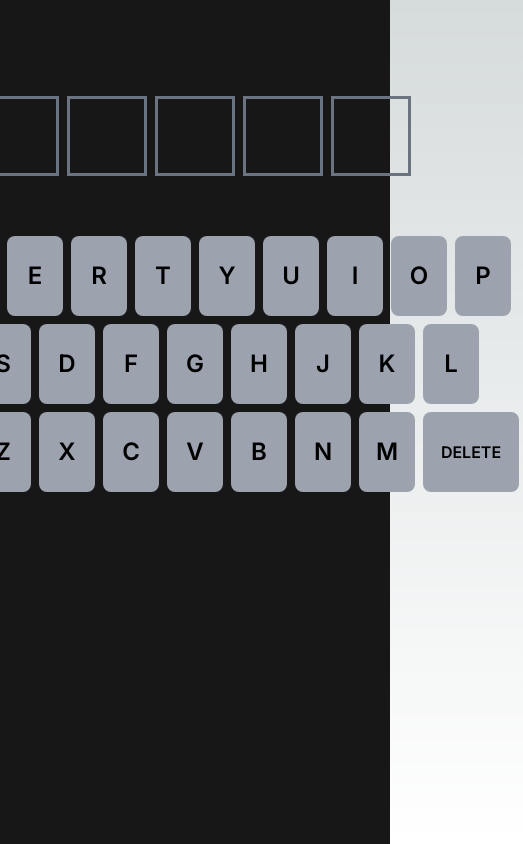
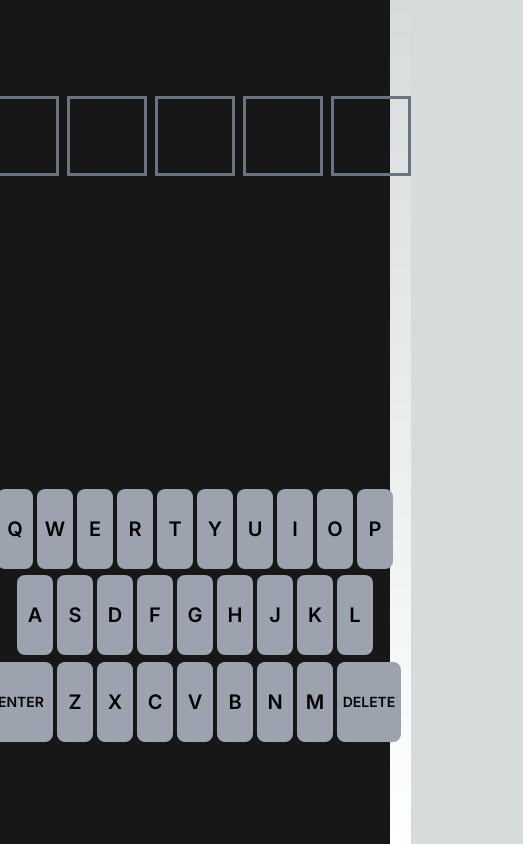
Before and after one commit to bledsoef/wooordle, a Next.js app: page / in a window 390 px wide. Shown: the whole page, 523 px wide, since content can reach past the window. Built offline with nearby package versions, Linux system fonts and the light colour scheme.

Commit message:
making page mobile responsive

```diff
--- a/app/page.js
+++ b/app/page.js
@@ -13,7 +13,7 @@ export default function Home() {
   }
   return (
     <main className="min-h-screen items-center p-24 bg-neutral-900">
-      {!showModal && <Wordle onEnter={handleEnter} onCorrect={handleCorrect} wordOfDay={"carts"}/>}
+      {!showModal && <Wordle onEnter={handleEnter} onCorrect={handleCorrect} wordOfDay={"clinically"}/>}
       {showModal && <Modal guesses={guessesCount}/>}
     </main>
   );
--- a/components/Wordle.js
+++ b/components/Wordle.js
@@ -1,45 +1,138 @@
 "use client"
-
 import { useState, useEffect } from "react"
 export default function Wordle({onEnter, onCorrect, wordOfDay}) {
   const word = wordOfDay.split("")
-  const [message, setMessage] = useState("")
   const [correct, setCorrect] = useState(false)
   const [currentRow, setCurrentRow] = useState(0)
   const [guessIndex, setGuessIndex] = useState(0)
-  const [gridLength, setGridLength] = useState(5)
+  const [rowLength, setRowLength] = useState(5)
   const [gridHeight, setGridHeight] = useState(1)
+  const [message, setMessage] = useState(false)
   const [guesses, setGuesses] = useState([[
-    ["", ""], ["", ""], ["", ""], ["", ""], ["", ""]
+    ["", "", "20", "4xl"], ["", "", "20", "4xl"], ["", "", "20", "4xl"], ["", "", "20", "4xl"], ["", "", "20", "4xl"]
   ]])
+  const initalizeGrid = () => {
     const rows = []
     for (let i = 0; i < gridHeight; i++) {
       let row = []
       for (let j = 0; j < guesses[i].length; j++) {
-      row.push(<div key={`${i}_${j}`} className={`flex ${guesses[i][j][0] ? "border-gray-400" : "border-gray-500"} ${i < currentRow ? "" : "border-3"} w-20 h-20 text-4xl ${guesses[i][j][1]} font-semibold uppercase justify-center items-center`}>{guesses[i][j][0]}</div>)
+        row.push(<div key={`${i}_${j}`} className={`flex ${guesses[i][j][0] ? "border-gray-400" : "border-gray-500"} ${i < currentRow ? "" : "border-3"} w-20 h-${guesses[i][j][2] ? guesses[i][j][2] : "20" } text-${guesses[i][j][3] ? "4xl" : guesses[i][j][3]}  ${guesses[i][j][1]} font-semibold uppercase justify-center items-center`}>{guesses[i][j][0]}</div>)
       }
       rows.push(<div key={i} className="flex space-x-2 mb-2">{row}</div>)
     }
-  const keyboard = []
-  const row1 = ["q", "w", "e", "r", "t", "y", "u", "i", "o", "p"]
-  const row2 = ["a", "s", "d", "f", "g", "h", "j", "k", "l"]
-  const row3 = ["enter", "z", "x", "c", "v", "b", "n", "m", "delete"]
-
-
+    return rows
+  }
+  const validKeys = ["q", "w", "e", "r", "t", "y", "u", "i", "o", "p", "a", "s", "d", "f", "g", "h", "j", "k", "l", "Enter", "z", "x", "c", "v", "b", "n", "m", "Backspace"]
   useEffect(() => {
     if (correct) {
       handleOnCorrect();
     }
-  }, [correct]); // Run this effect whenever 'correct' state changes
+  }, [correct]);
 
   useEffect(() => {
     const keyDownHandler = (e) => {
-        if (guessIndex < 5) {
+        if (validKeys.includes(e.key)) {
+            if (e.key == "Enter") {
+                handleEnter()
+            } else if (e.key == "Backspace") {
+                handleDelete()
+            } else if (guessIndex < 5) {
                 setGuesses(prevGuesses => {
                   return prevGuesses.map((guess, index) => {
                     if (currentRow == index) {
                       guess[guessIndex][0] = e.key
                       guess[guessIndex][1] = ""
+                      guess[guessIndex][2] = "20"
+                      guess[guessIndex][3] = "4xl"
+                      return guess
+                    } else {
+                      return guess
+                    }
+                  })
+                })
+                setGuessIndex(guessIndex+1)
+              }
+              else {
+                setGuesses(prevGuesses => {
+                  return prevGuesses.map((guess, index) => {
+                    if (currentRow == index) {
+                      return [...guess, [e.key, "", "20", "4xl"]]
+                    } else {
+                      return guess
+                    }
+                  })
+                })
+                setRowLength(rowLength + 1)
+                setGuessIndex(guessIndex+1)
+              }
+            }
+        };
+    document.addEventListener("keydown", keyDownHandler);
+    return () => {
+      document.removeEventListener("keydown", keyDownHandler);
+    };
+  }, [guessIndex, currentRow]);
+
+  const validateWord = async (guess) => {
+    var joinedWord = ""
+    for (let letter of guess) {
+        joinedWord = joinedWord + letter[0]
+    }
+    let response = await fetch(`https://www.dictionaryapi.com/api/v3/references/collegiate/json/${joinedWord}?key=${process.env.NEXT_PUBLIC_MERRIAM_WEBSTER}`)
+    let data = await response.json()
+    if (data == [] || typeof data[0] === 'string' || data[0] instanceof String) {
+        return "invalid"
+    }
+    var wordCharacterCount = {};
+    var guessCharacterCount = {};
+    for (let letter of word) {
+        if (letter in wordCharacterCount) {
+            wordCharacterCount[letter] += 1
+        } else {
+            wordCharacterCount[letter] = 1
+        }
+    }
+    for (let letter of guess) {
+        guessCharacterCount[letter[0]] = 0
+    }
+    let result = guess.map((character) => {
+        character[1] = "bg-zinc-700"
+        character[2] = "6"
+        character[3] = "xl"
+        return character
+    })
+    for (let i = 0; i < guess.length; i++) {
+        if (i < word.length && guess[i][0] == word[i]) {
+            result[i][1] = "bg-green-450"
+            guessCharacterCount[guess[i][0]] += 1
+        }
+    }
+    for (let i = 0; i < guess.length; i++) {
+        if (word.includes(guess[i][0]) && guessCharacterCount[guess[i][0]] < wordCharacterCount[guess[i][0]]) {
+            result[i][1] = "bg-yellow-450"
+            guessCharacterCount[guess[i]] += 1
+        }
+    }
+    return result
+  }
+  const handleOnCorrect = () => {
+    onCorrect()
+  }
+  const handleSetMessage = (message) => {
+    setMessage(message)
+    setTimeout(() => {
+        setMessage("")
+      }, 3000);
+  }
+  const handleClick = (e) => {
+    if (guessIndex < 5) {
+      setGuesses(prevGuesses => {
+        return prevGuesses.map((guess, index) => {
+          if (currentRow == index) {
+            guess[guessIndex][0] = e.target.value
+            guess[guessIndex][1] = ""
+            guess[guessIndex][2] = "20"
+            guess[guessIndex][3] = "4xl"
             return guess
           } else {
             return guess
@@ -51,66 +144,23 @@ export default function Wordle({onEnter, onCorrect, wordOfDay}) {
       setGuesses(prevGuesses => {
         return prevGuesses.map((guess, index) => {
           if (currentRow == index) {
-                  return [...guess, [e.key, ""]]
+            return [...guess, [e.target.value, "", "20", "4xl"]]
           } else {
             return guess
           }
         })
       })
-            setGridLength(gridLength + 1)
-          }
-          setGuessIndex(guessIndex + 1)
-    };
-    document.addEventListener("keydown", keyDownHandler);
-
-    // clean up
-    return () => {
-      document.removeEventListener("keydown", keyDownHandler);
-    };
-  }, []);
-
-  const validateWord = () => {
-
-  }
-  const handleOnCorrect = () => {
-    onCorrect()
-  }
-
-  const handleClick = (e) => {
-    if (guessIndex < 5) {
-      setGuesses(prevGuesses => {
-        return prevGuesses.map((guess, index) => {
-          if (currentRow == index) {
-            guess[guessIndex][0] = e.target.value
-            guess[guessIndex][1] = ""
-            return guess
-          } else {
-            return guess
-          }
-        })
-      })
-    }
-    else {
-      setGuesses(prevGuesses => {
-        return prevGuesses.map((guess, index) => {
-          if (currentRow == index) {
-            return [...guess, [e.target.value, ""]]
-          } else {
-            return guess
-          }
-        })
-      })
-      setGridLength(gridLength + 1)
+      setRowLength(rowLength + 1)
     }
     setGuessIndex(guessIndex + 1)
   }
   const handleDelete = (e) => {
     if (guessIndex > 0) {
-      if (gridLength <= 5) {
+      if (rowLength <= 5) {
         setGuesses(prevGuesses => {
           return prevGuesses.map((guess, index) => {
             if (currentRow == index) {
-              guess[guessIndex-1] = ["", ""]
+              guess[guessIndex-1] = ["", "", "20", "4xl"]
               return guess
             } else {
               return guess
@@ -128,25 +178,30 @@ export default function Wordle({onEnter, onCorrect, wordOfDay}) {
             }
           })
         })
+        setRowLength(rowLength-1)
       }
       setGuessIndex(guessIndex - 1)
     }
   }
-  const handleEnter = (e) => {
+  const handleEnter = async (e) => {
+    if (guessIndex >= 5) {
+        let res = await validateWord(guesses[currentRow])
+        if (res == "invalid") {
+            handleSetMessage("Invalid word.")
+        } else {
             setGuesses(prevGuesses => {
                 return prevGuesses.map((guess, index) => {
                   if (currentRow == index) {
-          for (let i = 0; i < guessIndex; i++) {
-            if (guess[i][0] == word[i]) {
-              guess[i] = [guess[i][0], "bg-green-450"]
-            } else if (word.includes(guess[i][0])) {
-              guess[i] = [guess[i][0], "bg-yellow-450"]
+                    for (let i = 0; i < res.length; i++) {
+                        res[i][2] = "6"
+                        res[i][3] = "xl"
+                    }
+                    return res
                   } else {
-              guess[i] = [guess[i][0], "bg-zinc-700"]
+                    for (let i = 0; i < guess.length; i++) {
+                        guess[i][2] = "6"
+                        guess[i][3] = "xl"
                     }
-          }
-          return guess
-        } else {
                     return guess
                   }
                 })
@@ -158,33 +213,48 @@ export default function Wordle({onEnter, onCorrect, wordOfDay}) {
               }
               setCurrentRow(currentRow + 1)
               setGuessIndex(0)
+              setRowLength(5)
               setGridHeight(gridHeight+1)
-    setGuesses([...guesses, [["", ""], ["", ""], ["", ""], ["", ""], ["", ""]]])
+              setGuesses([...guesses, [["", "", "20", "4xl"], ["", "", "20", "4xl"], ["", "", "20", "4xl"], ["", "", "20", "4xl"], ["", "", "20", "4xl"]]])
+        }
 
+    } else {
+        handleSetMessage("Not enough characters.")
     }
+  }
+  const initializeKeyboard = () => {
+    const keyboard = []
+    const row1 = ["q", "w", "e", "r", "t", "y", "u", "i", "o", "p"]
+    const row2 = ["a", "s", "d", "f", "g", "h", "j", "k", "l"]
+    const row3 = ["enter", "z", "x", "c", "v", "b", "n", "m", "delete"]
     for (let i = 0; i < 3; i++) {
         let temp = []
         if (i == 0) {
-      row1.forEach((key, j) => temp.push(<button key={`${i}_${j}`} className="uppercase rounded-lg text-2xl font-semibold bg-gray-400 w-14 h-20" onClick={handleClick} value={key}>{key}</button>))
+          row1.forEach((key, j) => temp.push(<button key={`${i}_${j}`} className="uppercase rounded-lg md:text-2xl text-xl font-semibold bg-gray-400 md:w-14 w-9 h-20" onClick={handleClick} value={key}>{key}</button>))
         } else if (i == 1) {
-      row2.forEach((key, j) => temp.push(<button key={`${i}_${j}`} className="uppercase rounded-lg text-2xl font-semibold bg-gray-400 w-14 h-20" onClick={handleClick} value={key}>{key}</button>))
+          row2.forEach((key, j) => temp.push(<button key={`${i}_${j}`} className="uppercase rounded-lg md:text-2xl text-xl font-semibold bg-gray-400 md:w-14 w-9 h-20" onClick={handleClick} value={key}>{key}</button>))
         } else if (i == 2) {
           row3.forEach((key, j) => {
             if (key == "enter") {
-          temp.push(<button key={`${i}_${j}`} className="uppercase rounded-lg text-md font-semibold bg-gray-400 w-24 h-20" onClick={handleEnter} value={key}>{key}</button>)
+              temp.push(<button key={`${i}_${j}`} className="uppercase rounded-lg md:text-md text-sm font-semibold bg-gray-400 md:w-24 w-16 h-20" onClick={handleEnter} value={key}>{key}</button>)
             } else if (key == "delete") {
-          temp.push(<button key={`${i}_${j}`} className="uppercase rounded-lg text-md font-semibold bg-gray-400 w-24 h-20" onClick={handleDelete} value={key}>{key}</button>)
+              temp.push(<button key={`${i}_${j}`} className="uppercase rounded-lg md:text-md text-sm font-semibold bg-gray-400 md:w-24 w-16 h-20" onClick={handleDelete} value={key}>{key}</button>)
             } else {
-          temp.push(<button key={`${i}_${j}`} className="uppercase rounded-lg text-2xl font-semibold bg-gray-400 w-14 h-20" onClick={handleClick} value={key}>{key}</button>)
+              temp.push(<button key={`${i}_${j}`} className="uppercase rounded-lg md:text-2xl text-xl font-semibold bg-gray-400 md:w-14 w-9 md:h-20" onClick={handleClick} value={key}>{key}</button>)
             }
           })
         }
-    keyboard.push(<div key={`${i}`} className="flex space-x-2 m-1">{temp}</div>)
+        keyboard.push(<div key={`${i}`} className="flex md:space-x-2 space-x-1 md:mb-1 md:mt-1 md:mx-1 mb-1.5">{temp}</div>)
       }
+    return keyboard
+  }
+  let keyboard = initializeKeyboard()
+  let rows = initalizeGrid()
   return (
     <div className="flex flex-col items-center">
+      {message && <div>{message}</div>}
       <div className="mb-12 flex flex-col">{rows}</div>
-      <div className="items-center flex flex-col">{keyboard}</div>
+      <div className="fixed bottom-4 items-center flex flex-col mb-20">{keyboard}</div>
     </div>
   );
 }
--- a/tailwind.config.js
+++ b/tailwind.config.js
@@ -22,6 +22,9 @@ module.exports = {
         yellow: {
           450: "#B59F3B"
         }
+      },
+      margin: {
+        "1.5": "0.4rem"
       }
     },
   },
```
Also changed, not shown: package.json (+5 -5 lines), 1 other file (tests, documents, lock files or other folders). Lines whose indentation alone changed are shown as unchanged.
